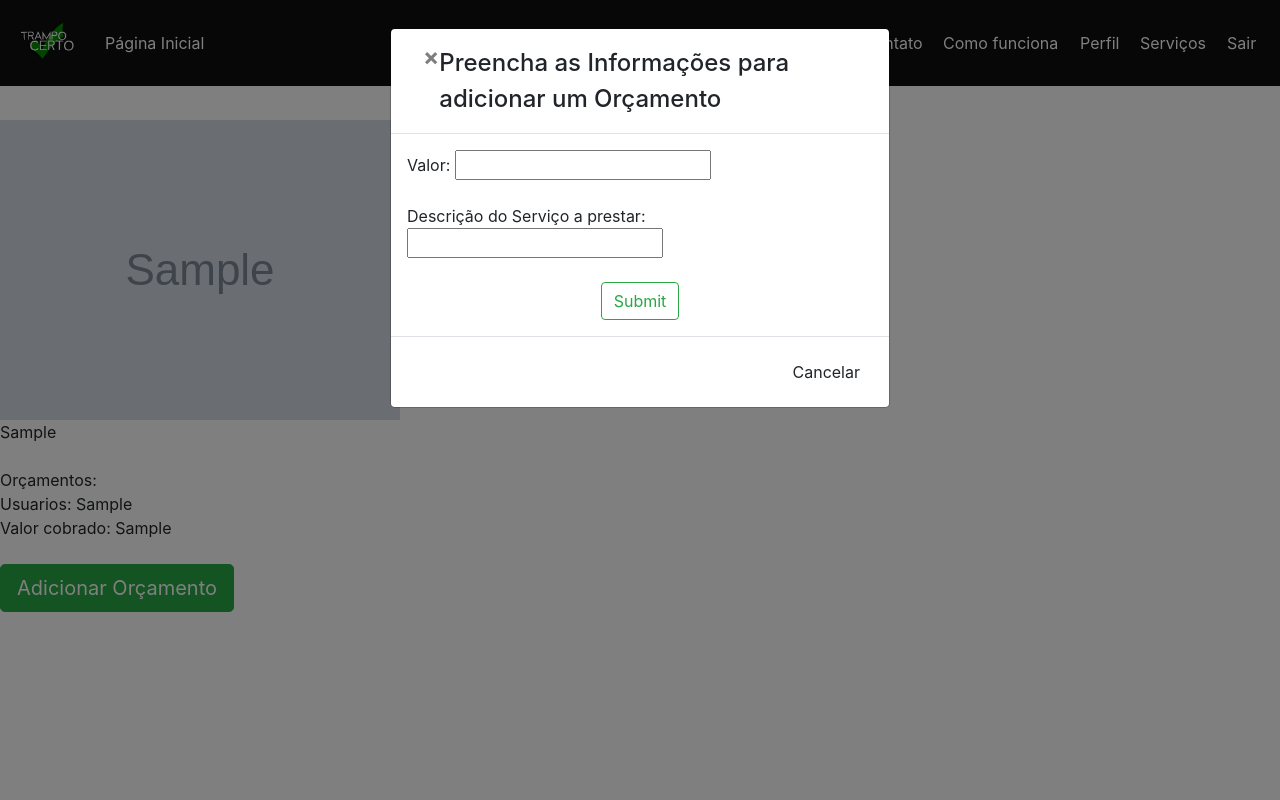
After one commit to CalixtoM/Trampo-Certo, a PHP site: page /tcc/servicepage.php?serv=1 in a window 1280 px wide, after a click on "Adicionar Orçamento". The commit adds this page. Run offline with PHP 8.4, Linux system fonts and the light colour scheme; the visitor is signed in with stand-in values (Sample User, id 1); tables that the repository leaves empty hold one stand-in row (values such as "Sample post"); grey boxes marked "Sample" are stand-in pictures.

Commit message:
Modificações navarro

```diff
--- a/addservico.php
+++ b/addservico.php
@@ -46,7 +46,7 @@
 					</div>
 					<div class="col-sm-3 coluna-addservicos slide-in-left-dt">
 						<h4 class="h4-addservicos text-left">Prazo do Serviço</h4>
-						<input type='date' name='prazo' class="input-addservicosdt" min='<?php echo date("Y-m-d"); ?>' required>
+						<input type='date' name='prazo' class="input-addservicosdt"  required>
 					</div>
 				</div>
 				<br>
@@ -63,7 +63,7 @@
 		$num = 1;
 
 		if(isset($_POST['nome'])){
-			$ins = "INSERT INTO servico VALUES (NULL, '".$_POST['nome']."', '".$_POST['desc']."', '". $data ."', '".$_POST['prazo']."', '".$_SESSION['usuario']."', '".$num."', '". 1 ."' )";
+			$ins = "INSERT INTO servico VALUES (NULL, '".$_POST['nome']."', '".$_POST['desc']."', '". $data ."', '".$_POST['prazo']."', '".$_SESSION['usuario']."', '". 1 ."', '". 1 ."' )";
 
 			if ($result=$mysqli->query($ins)) {
           		header('location: servicos.php');
--- a/perfil.php
+++ b/perfil.php
@@ -34,6 +34,10 @@ session_start();
 				echo $obj->ds_usendereco. "<br>";
 				echo "<img src='".$obj->ds_usfoto."' <br>";
 				echo $obj->ds_avaliacao. "<br>";
+				echo $_SESSION['usuario']."<br>";
+				$_SESSION['cd'] = $obj->cd_usuario;
+				echo $_SESSION['cd'];
+				echo '<a href="updatesenha.php"><button>Alterar a senha</button></a>';
 
 			}
 		}else{
--- a/sair.php
+++ b/sair.php
@@ -1,7 +1,8 @@
 <?php
+	include ('inc/conectar.php');
 	session_start();
-
 	session_destroy();
+	$mysqli->close();
 	header("location:index.php");
 /*if (isset($_SESSION['nome'])) {
 
--- /dev/null
+++ b/servicepage.php
@@ -0,0 +1,207 @@
+<?php session_start();
+  include('inc/conectar.php');
+  include('inc/recaptchalib.php');
+
+ ?>
+ <!-- HEAD -->
+<?php include('inc/head.php');?>
+<meta name="google-signin-client_id" content="YOUR_CLIENT_ID.apps.googleusercontent.com">
+<!-- TÍTULO DA PÁGINA -->
+<title>Trampo Centro - Sobre Nós</title>
+<meta charset="utf-8">
+<link rel="stylesheet" href="./css/bootstrap.min.css">
+	  <script src="https://ajax.googleapis.com/ajax/libs/jquery/3.5.1/jquery.min.js"></script>
+  <script src="./js/bootstrap.min.js"></script>
+<!-- NAVBAR -->
+<?php include('inc/navbar.php');?>
+<br><br><br><br><br>
+ <?php
+  $_SESSION['usuario'];
+  $show="SELECT * FROM servico AS s INNER JOIN usuario AS u ON s.id_usuario = u.cd_usuario WHERE '".$_GET['serv']."' = s.cd_servico";
+  $orca="SELECT * FROM orcamento AS o INNER JOIN usuario AS ui ON o.id_usuariot = ui.cd_usuario WHERE '".$_GET['serv']."' = id_servico ORDER BY cd_usuario;";
+  $orcam="SELECT * FROM orcamento AS o INNER JOIN usuario AS ui ON o.id_usuariot = ui.cd_usuario WHERE '".$_GET['serv']."' = id_servico AND '".$_SESSION['cd']."' = o.id_usuariot;";
+
+                if ($resulte=$mysqli->query($show)) {
+                    while ($obj = $resulte ->fetch_object()) {
+                    	$ser=$obj->id_usuario;
+                    	echo  "<img src='".$obj->ds_usfoto."'> ".$obj->nm_usuario."<br>";
+                    	echo $obj->nm_servico."<br><br>";
+
+                    	 if ($result=$mysqli->query($orca)) {
+                    	 	while ($obje = $result ->fetch_object()) {
+
+
+                    	 		echo "Orçamentos: <br>";
+                 		   				if ($result->num_rows>=1) {
+                 		   			echo "Usuarios: ".$obje->nm_usuario."<br>";
+                 		   				echo "Valor cobrado: ".$obje->vl_orcamento."<br><br>";
+                 		   					if ($_SESSION['cd'] == $obj->id_usuario) {
+                 								echo "Descrição: ".$obje->ds_orcamento."<br><br>";
+                 							}
+                 		   					if ($_SESSION['cd'] == $obje->id_usuariot) {
+                 		   						echo "<button type='button' class='btn btn-info btn-lg' data-toggle='modal' data-target='#editModal'>Editar Orçamento</button>     ";
+   												echo "<button type='button' class='btn btn-danger btn-lg' data-toggle='modal' data-target='#excluModal'>Excluir Orçamento</button><br><br>";
+                 							}
+
+						                }
+						   			}
+						   		}
+							}
+						}
+						if ($resulti=$mysqli->query($orcam)) {
+                    	 	if ($resulti->num_rows == 0 && $_SESSION['cd'] != $ser) {
+                    	 		echo '<button type="button" class="btn btn-success btn-lg" data-toggle="modal" data-target="#myModal">Adicionar Orçamento</button>';
+                    	 	}
+
+						}
+
+	// $user="SELECT * FROM usuario AS us INNER JOIN orcamento AS orc ON us.cd_usuario = orc.id_usuariot INNER JOIN servico AS se ON us.cd_usuario = se.id_usuario WHERE  '".$_SESSION['usuario']."' = ds_email AND '".$_GET['serv']."' = se.cd_servico";
+ //                if ($resulte=$mysqli->query($user)) {
+ //                echo "HI";
+ //                    while ($obj = $resulte ->fetch_object()) {
+ //                    	echo "hi";
+ //                    	$_SESSION['cd']=$obj->cd_usuario;
+ //                    	echo $_SESSION['cd'];
+ //                    	if ($obj->cd_usuario != $obj->id_usuario) {
+ //                    		$orc= "SELECT * FROM orcamento WHERE '".$_GET['serv']."' = id_servico AND '".$_SESSION['cd']."' = id_usuariot";
+ //                    		if ($resultt=$mysqli->query($orc)) {
+ //                    			if($resultt->num_rows == 0){
+ //                    				echo '<button type="button" class="btn btn-success btn-lg" data-toggle="modal" data-target="#myModal">Adicionar Orçamento</button>';
+ //                    			}else{
+ //   									echo "<button type='button' class='btn btn-info btn-lg' data-toggle='modal' data-target='#editModal'>Editar Orçamento</button>     ";
+ //   									echo "<button type='button' class='btn btn-danger btn-lg' data-toggle='modal' data-target='#excluModal'>Excluir Orçamento</button>";
+ //                    			}
+ //                    		}
+ //                    	}
+ //                    }
+ //  				}else{
+ //  					printf($mysqli->error);
+ //  				}
+   ?>
+   <br>
+
+   <!-- Modal de adicionar -->
+  	<div class="modal fade" id="myModal" role="dialog">
+    	<div class="modal-dialog">
+
+      <!-- Modal content-->
+		    <div class="modal-content">
+		        <div class="modal-header">
+		        	<button type="button" class="close" data-dismiss="modal">&times;</button>
+		        		<h4 class="modal-title">Preencha as Informações para adicionar um Orçamento</h4>
+		        </div>
+		        	<div class="modal-body">
+		        		<form method="post" enctype="multpart/form-data">
+		        		<?php
+		        		echo 'Valor: <input type="number" name="valor" class="valor-mask" id="orca-input" data-mask="0000.00" min="0" max="9999" step="any" required /><br><br>';
+		        		echo 'Descrição do Serviço a prestar: <input type="text" name="desc" max"500" required><br><br>';
+		        		echo '<center><input type="submit" class="card-link btn btn-outline-success text-center"></center>';
+
+		        			if(isset($_POST['desc'])){
+		        				$orcam= "SELECT * FROM orcamento WHERE '".$_GET['serv']."' = id_servico AND '".$_SESSION['cd']."' = id_usuariot";
+		        				if ($resulti=$mysqli->query($orcam)){
+		        					if($resulti->num_rows == 0){
+										$ins = "INSERT INTO orcamento VALUES(NULL,'".$_GET['serv']."','".$_SESSION['cd']."','".$_POST['valor']."','".$_POST['desc']."')";
+										if ($result=$mysqli->query($ins)) {
+	          								header('location:http://localhost:8080/tcc/servicepage.php?serv='.$_GET['serv'].'');
+	      								}else{
+	  										printf($mysqli->error);
+											}
+										}else{
+											echo "<script>alert('Você já possui um Orçamento neste serviço, caso haja algum requerimento de edição favor editar o orçamento cadastrado');</script>";
+										}
+									}
+								}
+		        		?>
+		        		</form>
+		        	</div>
+		        		<div class="modal-footer">
+		          			<button type="button" class="btn btn-default" data-dismiss="modal">Cancelar</button>
+		        		</div>
+		    </div>
+    	</div>
+  	</div>
+
+  	<!-- Modal de Editar -->
+  	<div class="modal fade" id="editModal" role="dialog">
+  		<?php
+  			$orcamen= "SELECT * FROM orcamento WHERE '".$_GET['serv']."' = id_servico AND '".$_SESSION['cd']."' = id_usuariot";
+  				if ($resultado=$mysqli->query($orcamen)){
+  					while ($objet = $resultado ->fetch_object()) {
+
+
+  		?>
+    	<div class="modal-dialog">
+
+      <!-- Modal content-->
+		    <div class="modal-content">
+		        <div class="modal-header">
+		        	<button type="button" class="close" data-dismiss="modal">&times;</button>
+		        		<h4 class="modal-title">Edite as Informações do seu Orçamento</h4>
+		        </div>
+		        <?php	echo '<div class="modal-body" id="'.$_SESSION['cd'].'">'; ?>
+		        		<form method="post" enctype="multpart/form-data">
+		    <?php
+		        			echo 'Valor: <input type="number" name="valorup" value="'.$objet->vl_orcamento.'" class="valor-mask"  data-mask="0000.00" min="0" max="9999" step="any" required /><br><br>';
+		        			echo 'Descrição do Serviço a prestar: <input type="text" value="'.$objet->ds_orcamento.'" name="descup" max"500" required><br><br>';
+		        			echo '<center><input type="submit" name="Editar" class="card-link btn btn-outline-info text-center"></center>';
+
+		        		if (isset($_POST['descup'])){
+		        			$editar="UPDATE orcamento SET vl_orcamento = '".$_POST['valorup']."', ds_orcamento = '".$_POST['descup']."' WHERE '".$_GET['serv']."' = id_servico AND '".$_SESSION['cd']."' = id_usuariot";
+		        				if($ress=$mysqli->query($editar)){
+		        				 	header('location:http://localhost:8080/tcc/servicepage.php?serv='.$_GET['serv'].'');
+		        				}else{
+		        					print($mysqli->error);
+		        				}
+		        			}
+		        		}
+		        	}
+
+			?>
+		        		</form>
+		        	<?php echo '</div>'?>
+
+		        </div>
+		    </div>
+  	</div>
+
+
+   	<!-- Modal -->
+<div id="excluModal" class="modal fade" role="dialog">
+  <div class="modal-dialog">
+
+    <!-- Modal content-->
+    <div class="modal-content">
+      <div class="modal-header">
+        <button type="button" class="close" data-dismiss="modal">&times;</button>
+        <h4 class="modal-title">Você realmente deseja excluir o Orçamento?</h4>
+        <a href=""></a>
+      </div>
+
+
+		    <?php	echo '<div class="modal-body" id="'.$_SESSION['cd'].'">'; ?>
+        		<form>
+        			<?php
+
+
+    					echo '<a href="servicepage.php?serv='.$_GET['serv'].'"><button type="button" class="btn btn-info btn-lg" name="cancelar">Cancelar</button></a>';
+            			echo '<a href="delet.php?serv='.$_GET['serv'].'"><button type="button" class="btn btn-danger btn-lg" name="excluir">Excluir</button></a>';
+
+
+        			?>
+
+        		</form>
+      </div>
+      <div class="modal-footer">
+        <button type="button" class="btn btn-default" data-dismiss="modal">Close</button>
+      </div>
+    </div>
+
+  </div>
+</div>
+
+  	<script type="text/javascript">
+
+$('#orca').mask('0000.00');
+
+</script>
```
Also changed, not shown: delet.php (+26 -0 lines), updatesenha.php (added, +91 -0 lines), updateserv.php (added, +40 -0 lines), 1 other file.
